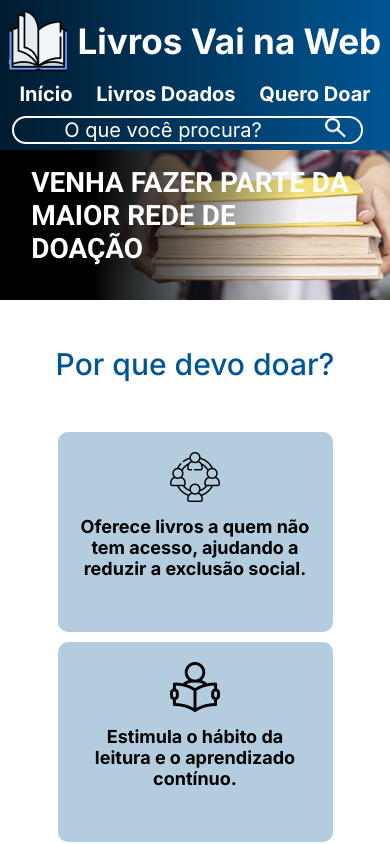
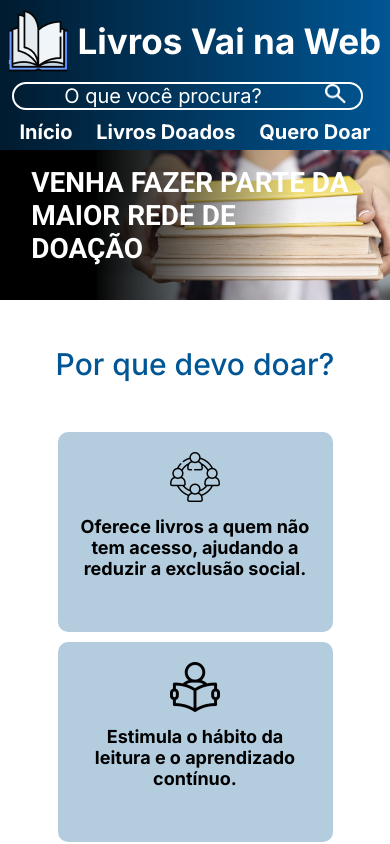
Before and after one commit to Xande-Alves/Desafio-Livros-Vai-na-Web, a React (Vite) app: page / in a window 390 px wide. Shown: the top 844 px of the page. Built offline with nearby package versions, Linux system fonts and the light colour scheme.

Commit message:
mudança de ordem na header

```diff
--- a/src/Components/Header/header.module.scss
+++ b/src/Components/Header/header.module.scss
@@ -99,16 +99,19 @@
       width: 100%;
       margin-bottom: 10px;
       margin-top: 10px;
+      order: 1;
     }
 
     nav {
       width: 80%;
       margin-bottom: 10px;
+      order: 3;
     }
 
     .searchSection {
       width: 80%;
       margin-bottom: 10px;
+      order: 2;
     }
   }
 }
@@ -122,16 +125,19 @@
       width: 100%;
       margin-bottom: 10px;
       margin-top: 10px;
+      order: 1;
     }
 
     nav {
       width: 90%;
       margin-bottom: 10px;
+      order: 3;
     }
 
     .searchSection {
       width: 90%;
       margin-bottom: 10px;
+      order: 2;
     }
   }
 }
```
